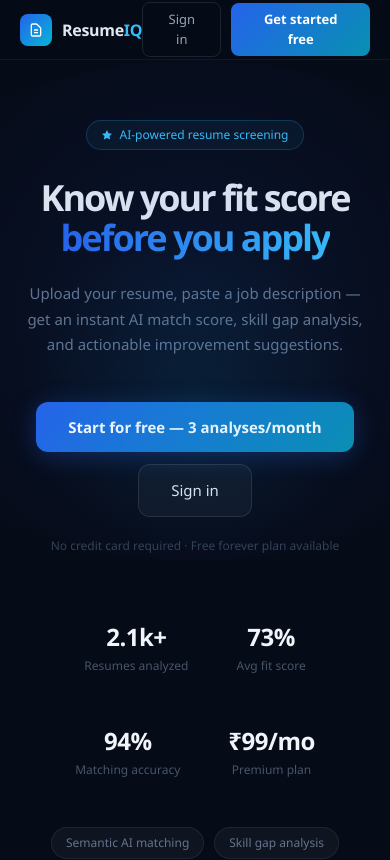
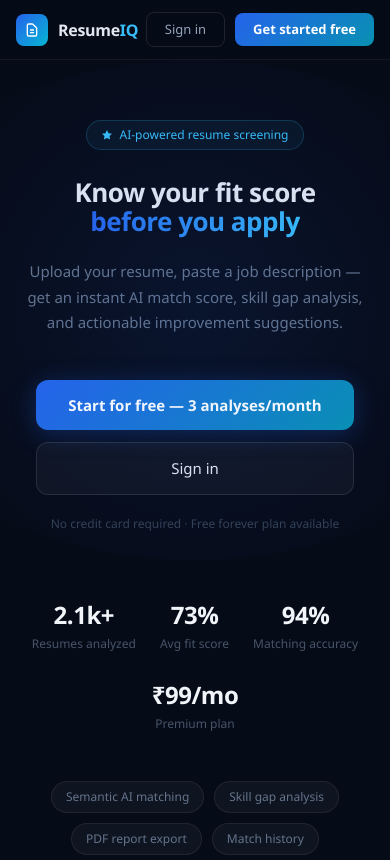
Before and after one commit to Rishabh2233eng/ai-resume-screener, a React (Vite) app in the folder frontend/: page / in a window 390 px wide. Shown: the top 860 px of the page. Built offline with nearby package versions, Linux system fonts and the light colour scheme.

Commit message:
Mobile responsive all pages + updated routing to /app

```diff
--- a/frontend/src/Landing.jsx
+++ b/frontend/src/Landing.jsx
@@ -4,7 +4,6 @@
 export default function Landing() {
   const navigate = useNavigate()
 
-  // If already logged in, go straight to app
   useEffect(() => {
     if (localStorage.getItem("token")) navigate("/app")
   }, [])
@@ -12,8 +11,7 @@
   return (
     <div style={{ background: "#060b18", minHeight: "100vh", fontFamily: "'Segoe UI', sans-serif", color: "#e2e8f0", display: "flex", flexDirection: "column" }}>
 
-      {/* Navbar */}
-      <nav style={{ padding: "0 40px", height: "60px", display: "flex", alignItems: "center", justifyContent: "space-between", borderBottom: "1px solid rgba(255,255,255,0.06)", position: "sticky", top: 0, background: "rgba(6,11,24,0.9)", backdropFilter: "blur(12px)", zIndex: 50 }}>
+      <nav className="landing-nav" style={{ padding: "0 40px", height: "60px", display: "flex", alignItems: "center", justifyContent: "space-between", borderBottom: "1px solid rgba(255,255,255,0.06)", position: "sticky", top: 0, background: "rgba(6,11,24,0.9)", backdropFilter: "blur(12px)", zIndex: 50 }}>
         <div style={{ display: "flex", alignItems: "center", gap: "10px" }}>
           <div style={{ width: "32px", height: "32px", borderRadius: "8px", background: "linear-gradient(135deg, #2563eb, #06b6d4)", display: "flex", alignItems: "center", justifyContent: "center" }}>
             <svg width="16" height="16" fill="none" stroke="white" strokeWidth="2" viewBox="0 0 24 24"><path d="M9 12h6m-6 4h6m2 5H7a2 2 0 01-2-2V5a2 2 0 012-2h5.586a1 1 0 01.707.293l5.414 5.414a1 1 0 01.293.707V19a2 2 0 01-2 2z"/></svg>
@@ -36,32 +34,24 @@
         </div>
       </nav>
 
-      {/* Hero */}
-      <main style={{ flex: 1, display: "flex", flexDirection: "column", alignItems: "center", justifyContent: "center", padding: "80px 24px 60px", textAlign: "center", position: "relative", overflow: "hidden" }}>
+      <main className="landing-hero" style={{ flex: 1, display: "flex", flexDirection: "column", alignItems: "center", justifyContent: "center", padding: "80px 24px 60px", textAlign: "center", position: "relative", overflow: "hidden" }}>
+        <div style={{ position: "absolute", width: "700px", height: "500px", borderRadius: "50%", background: "radial-gradient(circle, rgba(37,99,235,0.1), transparent 70%)", top: "0", left: "50%", transform: "translateX(-50%)", pointerEvents: "none" }} />
 
-        {/* Background glow */}
-        <div style={{ position: "absolute", width: "700px", height: "500px", borderRadius: "50%", background: "radial-gradient(circle, rgba(37,99,235,0.1), transparent 70%)", top: "0", left: "50%", transform: "translateX(-50%)", pointerEvents: "none" }} />
-        <div style={{ position: "absolute", width: "400px", height: "300px", borderRadius: "50%", background: "radial-gradient(circle, rgba(6,182,212,0.08), transparent 70%)", top: "20%", left: "50%", transform: "translateX(-50%)", pointerEvents: "none" }} />
-
-        {/* Badge */}
         <div style={{ display: "inline-flex", alignItems: "center", gap: "6px", padding: "5px 14px", borderRadius: "20px", border: "1px solid rgba(56,189,248,0.2)", background: "rgba(56,189,248,0.06)", fontSize: "12px", color: "#38bdf8", marginBottom: "28px", animation: "fadeUp 0.5s ease" }}>
           <svg width="12" height="12" fill="currentColor" viewBox="0 0 24 24"><path d="M12 2l3.09 6.26L22 9.27l-5 4.87 1.18 6.88L12 17.77l-6.18 3.25L7 14.14 2 9.27l6.91-1.01L12 2z"/></svg>
           AI-powered resume screening
         </div>
 
-        {/* Headline */}
-        <h1 style={{ fontSize: "clamp(36px, 6vw, 64px)", fontWeight: 700, lineHeight: 1.1, letterSpacing: "-2px", margin: "0 0 24px", maxWidth: "800px", animation: "fadeUp 0.6s ease" }}>
+        <h1 className="hero-headline" style={{ fontSize: "clamp(36px, 6vw, 64px)", fontWeight: 700, lineHeight: 1.1, letterSpacing: "-2px", margin: "0 0 24px", maxWidth: "800px", animation: "fadeUp 0.6s ease" }}>
           Know your fit score<br />
           <span style={{ background: "linear-gradient(90deg, #2563eb, #38bdf8)", WebkitBackgroundClip: "text", WebkitTextFillColor: "transparent" }}>before you apply</span>
         </h1>
 
-        {/* Subheadline */}
         <p style={{ fontSize: "clamp(15px, 2vw, 18px)", color: "#64748b", maxWidth: "520px", lineHeight: 1.7, margin: "0 0 44px", animation: "fadeUp 0.7s ease" }}>
           Upload your resume, paste a job description — get an instant AI match score, skill gap analysis, and actionable improvement suggestions.
         </p>
 
-        {/* CTAs */}
-        <div style={{ display: "flex", gap: "12px", flexWrap: "wrap", justifyContent: "center", animation: "fadeUp 0.8s ease" }}>
+        <div className="cta-row" style={{ display: "flex", gap: "12px", flexWrap: "wrap", justifyContent: "center", animation: "fadeUp 0.8s ease" }}>
           <button onClick={() => navigate("/register")}
             style={{ padding: "14px 32px", borderRadius: "12px", border: "none", background: "linear-gradient(135deg, #2563eb, #0891b2)", color: "white", fontSize: "15px", fontWeight: 600, cursor: "pointer", transition: "transform 0.15s, box-shadow 0.15s", boxShadow: "0 4px 24px rgba(37,99,235,0.3)" }}
             onMouseEnter={(e) => { e.currentTarget.style.transform = "translateY(-2px)"; e.currentTarget.style.boxShadow = "0 8px 32px rgba(37,99,235,0.4)" }}
@@ -76,13 +66,11 @@
           </button>
         </div>
 
-        {/* Social proof */}
         <p style={{ fontSize: "12px", color: "#334155", marginTop: "20px", animation: "fadeUp 0.9s ease" }}>
           No credit card required · Free forever plan available
         </p>
 
-        {/* Stats row */}
-        <div style={{ display: "flex", gap: "48px", marginTop: "64px", flexWrap: "wrap", justifyContent: "center", animation: "fadeUp 1s ease" }}>
+        <div className="landing-stats" style={{ display: "flex", gap: "48px", marginTop: "64px", flexWrap: "wrap", justifyContent: "center", animation: "fadeUp 1s ease" }}>
           {[
             { num: "2.1k+", label: "Resumes analyzed" },
             { num: "73%", label: "Avg fit score" },
@@ -96,21 +84,13 @@
           ))}
         </div>
 
-        {/* Feature pills */}
         <div style={{ display: "flex", gap: "10px", marginTop: "48px", flexWrap: "wrap", justifyContent: "center", animation: "fadeUp 1.1s ease" }}>
-          {[
-            "Semantic AI matching",
-            "Skill gap analysis",
-            "PDF report export",
-            "Match history",
-            "Premium — ₹99/mo"
-          ].map(f => (
+          {["Semantic AI matching", "Skill gap analysis", "PDF report export", "Match history", "Premium — ₹99/mo"].map(f => (
             <span key={f} style={{ padding: "6px 14px", borderRadius: "20px", background: "rgba(255,255,255,0.04)", border: "1px solid rgba(255,255,255,0.07)", fontSize: "12px", color: "#64748b" }}>{f}</span>
           ))}
         </div>
       </main>
 
-      {/* Footer */}
       <footer style={{ padding: "20px 40px", borderTop: "1px solid rgba(255,255,255,0.06)", display: "flex", alignItems: "center", justifyContent: "space-between", flexWrap: "wrap", gap: "10px" }}>
         <span style={{ fontSize: "13px", color: "#334155" }}>© 2026 ResumeIQ. Built by Rishabh.</span>
         <div style={{ display: "flex", gap: "20px" }}>
@@ -125,15 +105,7 @@
       </footer>
 
       <style>{`
-        @keyframes fadeUp {
-          from { opacity: 0; transform: translateY(16px); }
-          to   { opacity: 1; transform: translateY(0); }
-        }
-        * { box-sizing: border-box; }
-        @media (max-width: 600px) {
-          nav { padding: 0 20px !important; }
-          main { padding: 60px 20px 40px !important; }
-        }
+        @keyframes fadeUp { from { opacity: 0; transform: translateY(16px); } to { opacity: 1; transform: translateY(0); } }
       `}</style>
     </div>
   )
--- a/frontend/src/index.css
+++ b/frontend/src/index.css
@@ -1 +1,82 @@
 @import "tailwindcss";
+
+* {
+  box-sizing: border-box;
+  margin: 0;
+  padding: 0;
+}
+
+/* Mobile responsiveness — all pages */
+@media (max-width: 768px) {
+
+  /* Login / Register split screen — stack vertically */
+  .auth-grid {
+    grid-template-columns: 1fr !important;
+  }
+  .auth-left {
+    display: none !important;
+  }
+  .auth-right {
+    padding: 40px 28px !important;
+  }
+
+  /* App analyzer — stack columns */
+  .analyzer-grid {
+    grid-template-columns: 1fr !important;
+  }
+
+  /* Navbar — tighter padding */
+  .main-nav {
+    padding: 0 16px !important;
+  }
+
+  /* Hero headline */
+  .hero-headline {
+    font-size: 32px !important;
+    letter-spacing: -0.5px !important;
+  }
+
+  /* Results sub-score grid */
+  .score-grid {
+    grid-template-columns: 1fr !important;
+  }
+
+  /* Dashboard stats */
+  .stats-grid {
+    grid-template-columns: 1fr 1fr !important;
+  }
+
+  /* Landing page */
+  .landing-nav {
+    padding: 0 16px !important;
+  }
+  .landing-hero {
+    padding: 60px 20px 40px !important;
+  }
+  .landing-stats {
+    gap: 24px !important;
+  }
+  .cta-row {
+    flex-direction: column !important;
+    align-items: center !important;
+  }
+  .cta-row button {
+    width: 100% !important;
+    max-width: 320px !important;
+  }
+}
+
+@media (max-width: 480px) {
+  .auth-right {
+    padding: 32px 20px !important;
+  }
+  .hero-headline {
+    font-size: 26px !important;
+  }
+  .score-big {
+    font-size: 52px !important;
+  }
+}
+
+input::placeholder { color: #334155; }
+textarea::placeholder { color: #334155; }
```
Also changed, not shown: frontend/src/History.jsx (+9 -32 lines), frontend/src/Login.jsx (+11 -20 lines), frontend/src/Register.jsx (+14 -28 lines).
